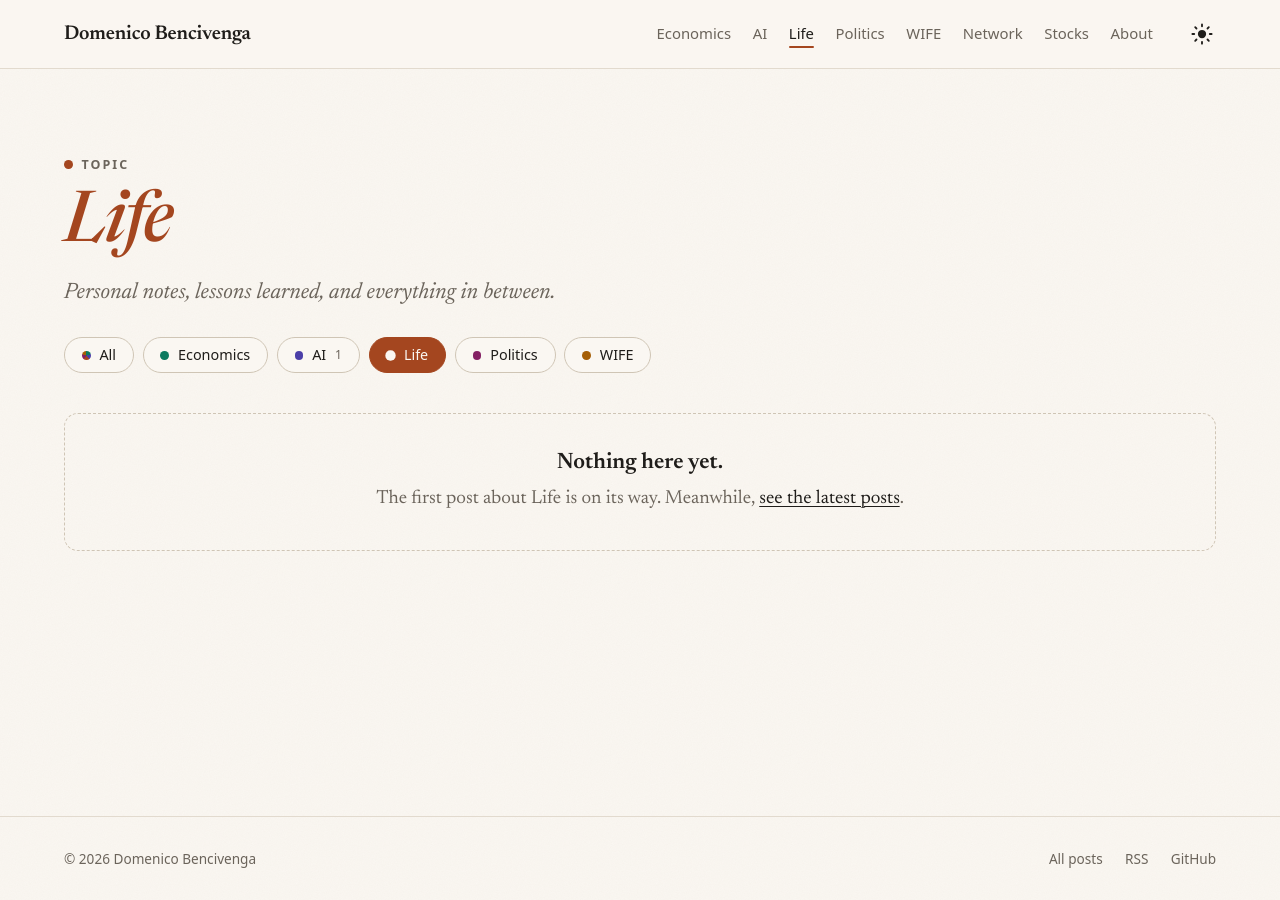
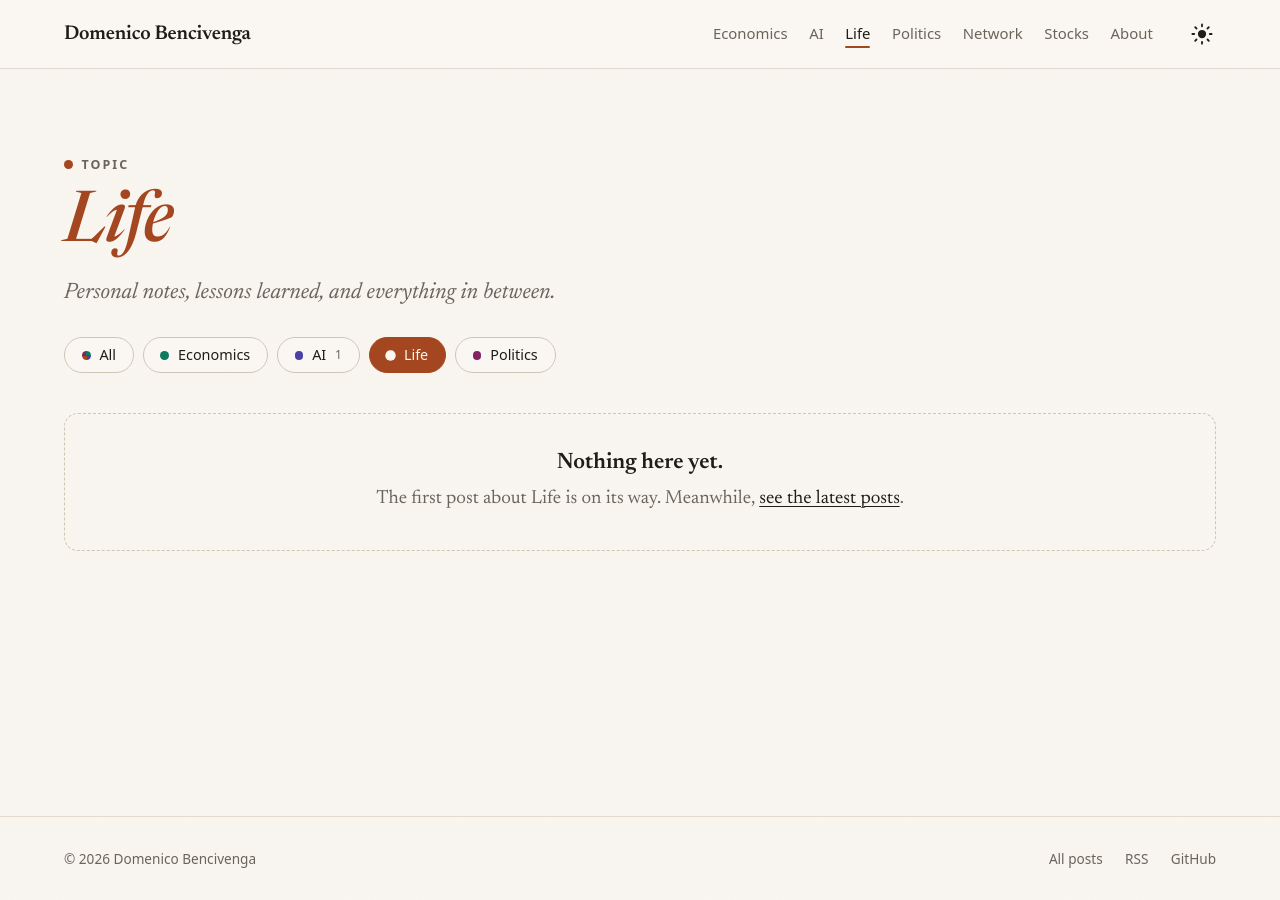
Before and after one commit to DomyB/DomyB.github.io, a Jekyll site: the page built from topics/life.md, in a window 1280 px wide. Built offline with Jekyll 4.4.1, drawn with Linux system fonts in a browser that asks for light colours.

Commit message:
Delete subject “WIFE”

```diff
--- a/_data/topics.yml
+++ b/_data/topics.yml
@@ -33,9 +33,3 @@
   color: "#842164"
   color_dark: "#cf4eb6"
   connects: [life, ai, economics]
-
-- slug: wife
-  name: WIFE
-  color: "#a55e05"
-  color_dark: "#ff9300"
-  connects: [life]
--- a/topics/wife.md
+++ /dev/null
@@ -1,6 +0,0 @@
----
-layout: topic
-title: WIFE
-topic: wife
-permalink: /wife/
----
```
